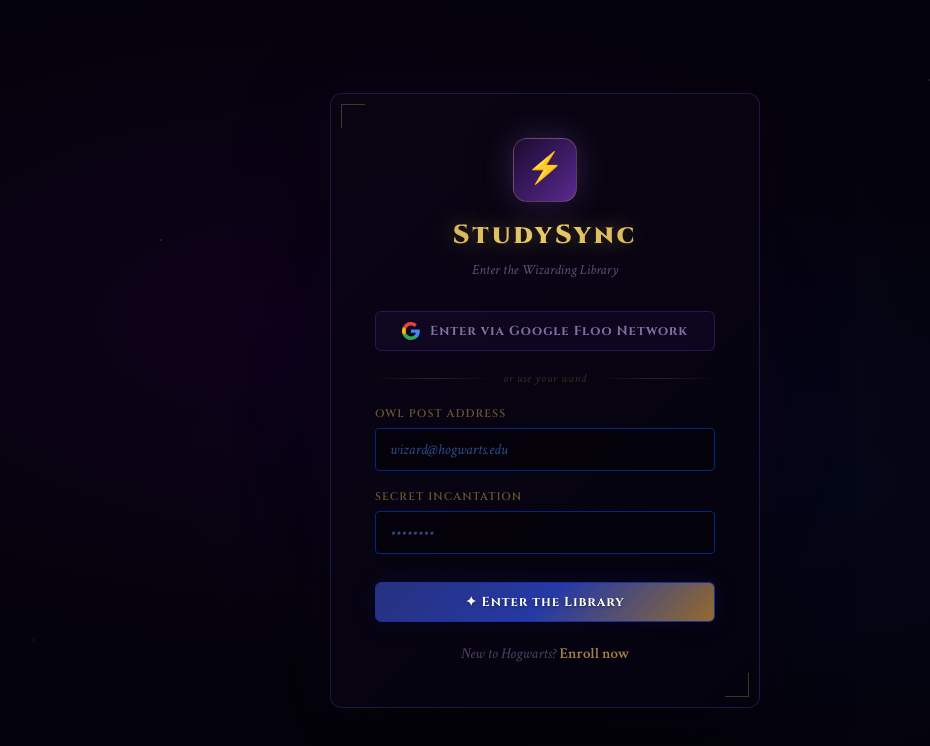
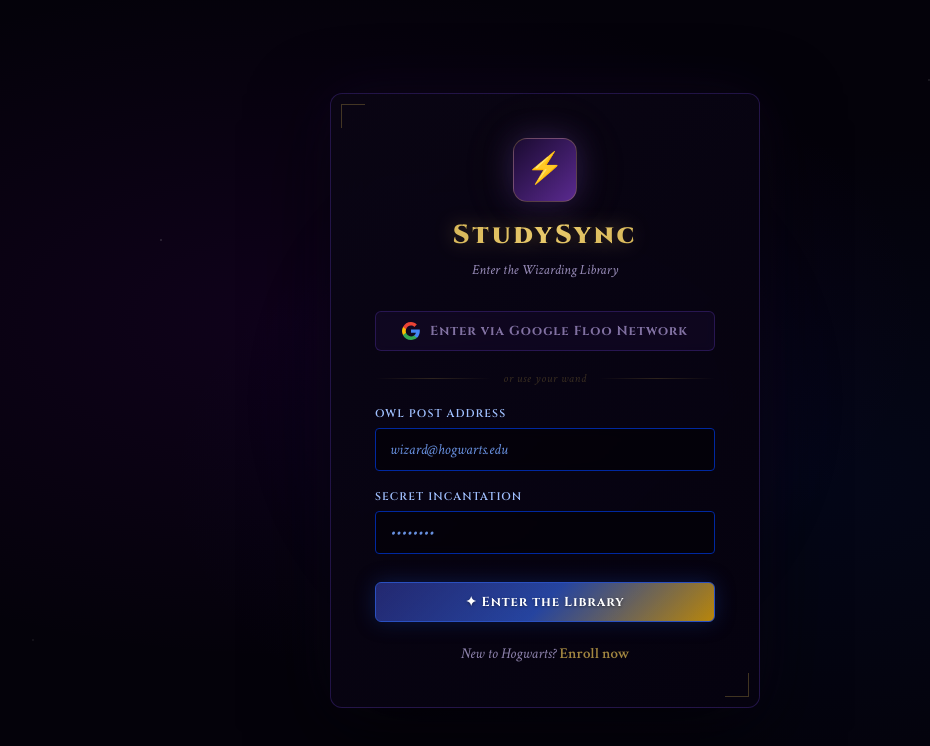
Before and after one commit to Harshitaonweb/StudySync, a React (Vite) app in the folder client/: page / in a window 1280 px wide. Shown: the top 746 px of the page, without its empty margins (95-1025 px from the left). Built offline with nearby package versions, Linux system fonts and the light colour scheme; no server answers.

Commit message:
Ui changed

```diff
--- a/client/src/App.css
+++ b/client/src/App.css
@@ -157,7 +157,7 @@
   font-size: 24px; font-weight: 700;
   color: var(--accent2);
   letter-spacing: 0.08em;
-  text-shadow: 0 0 30px var(--glow-accent), 0 2px 4px rgba(0,0,0,0.5);
+  text-shadow: 0 0 30px var(--glow-accent), 0 0 60px var(--glow), 0 2px 4px rgba(0,0,0,0.5);
 }
 .page-subtitle { font-size: 15px; color: var(--text2); margin-top: 5px; font-style: italic; }
 
@@ -192,8 +192,9 @@
 }
 .stat-card:hover {
   border-color: var(--border2);
-  box-shadow: var(--card-glow);
+  box-shadow: var(--card-glow), 0 0 40px var(--glow);
   transform: translateY(-2px);
+  animation: glowPulse 2s ease-in-out infinite;
 }
 
 .stat-icon {
@@ -270,8 +271,8 @@
 }
 .resource-card:hover {
   border-color: var(--border2);
-  transform: translateY(-4px);
-  box-shadow: var(--card-glow), 0 12px 40px rgba(0,0,0,0.5);
+  transform: translateY(-6px) scale(1.02);
+  box-shadow: var(--card-glow), 0 16px 50px rgba(0,0,0,0.6), 0 0 30px var(--glow);
 }
 .resource-card:hover::before { opacity: 1; }
 .resource-card:hover::after { opacity: 1; }
@@ -380,17 +381,17 @@
   letter-spacing: 0.12em;
   filter: drop-shadow(0 0 10px rgba(201,168,76,0.4));
 }
-.auth-logo p { font-size: 14px; color: rgba(180,160,220,0.5); margin-top: 8px; font-style: italic; }
+.auth-logo p { font-size: 14px; color: rgba(200,185,240,0.75); margin-top: 8px; font-style: italic; }
 
 .form-group { margin-bottom: 18px; }
 .form-label {
   display: block; font-family: 'Cinzel', serif;
   font-size: 11px; font-weight: 600;
-  color: rgba(201,168,76,0.5); margin-bottom: 7px;
+  color: var(--text2); margin-bottom: 7px;
   letter-spacing: 0.1em; text-transform: uppercase;
 }
 
-.auth-footer { text-align: center; margin-top: 22px; font-size: 15px; color: rgba(180,160,220,0.4); font-style: italic; }
+.auth-footer { text-align: center; margin-top: 22px; font-size: 15px; color: rgba(200,185,240,0.7); font-style: italic; }
 .auth-footer a { color: rgba(201,168,76,0.8); font-style: normal; font-weight: 600; }
 .auth-footer a:hover { color: #e8c96a; text-decoration: underline; }
 
@@ -449,7 +450,7 @@
 }
 .modal-title {
   font-family: 'Cinzel', serif; font-size: 17px; font-weight: 700;
-  color: var(--accent2); letter-spacing: 0.07em;
+  color: var(--text); letter-spacing: 0.07em;
   text-shadow: 0 0 15px var(--glow-accent);
 }
 
@@ -485,6 +486,12 @@
   box-shadow: 0 0 15px var(--glow);
 }
 
+.group-card-title {
+  font-family: 'Cinzel', serif; font-size: 14px; font-weight: 600;
+  color: var(--text); letter-spacing: 0.04em; margin-bottom: 6px;
+}
+.group-card-desc { font-size: 13px; color: var(--text2); font-style: italic; line-height: 1.5; }
+
 /* ══════════════════════════════════════════════════
    TAG INPUT
 ══════════════════════════════════════════════════ */
@@ -515,3 +522,49 @@
   .main { margin-left: 0; padding: 20px; max-width: 100vw; }
   .stats-row { grid-template-columns: repeat(2, 1fr); }
 }
+
+/* ══════════════════════════════════════════════════
+   MAGIC DIVIDER
+══════════════════════════════════════════════════ */
+.magic-divider {
+  position: relative;
+  height: 1px;
+  background: linear-gradient(90deg, transparent, var(--border2), var(--accent2), var(--border2), transparent);
+  margin: 24px 0;
+  overflow: hidden;
+}
+.magic-divider::after {
+  content: '';
+  position: absolute; top: 0; left: -60%;
+  width: 40%; height: 100%;
+  background: linear-gradient(90deg, transparent, rgba(255,255,255,0.6), transparent);
+  animation: magicDividerShimmer 3s ease-in-out infinite;
+}
+@keyframes magicDividerShimmer {
+  0%   { left: -60%; }
+  100% { left: 120%; }
+}
+
+/* ══════════════════════════════════════════════════
+   LOGO ICON HOVER GLOW
+══════════════════════════════════════════════════ */
+.logo-icon:hover {
+  box-shadow: 0 0 30px var(--glow), 0 0 15px var(--glow-accent), 0 0 50px var(--glow);
+  animation: glowPulse 1.5s ease-in-out infinite;
+  cursor: pointer;
+}
+
+/* ══════════════════════════════════════════════════
+   RECENT SCROLLS HEADING SHIMMER
+══════════════════════════════════════════════════ */
+.section-heading-shimmer {
+  background: linear-gradient(90deg, var(--text2) 0%, var(--accent2) 50%, var(--text2) 100%);
+  background-size: 200% auto;
+  -webkit-background-clip: text; background-clip: text;
+  -webkit-text-fill-color: transparent;
+  animation: textShimmer 3s linear infinite;
+}
+@keyframes textShimmer {
+  0%   { background-position: 0% center; }
+  100% { background-position: 200% center; }
+}
--- a/client/src/context/HouseContext.jsx
+++ b/client/src/context/HouseContext.jsx
@@ -7,7 +7,7 @@
     bg: '#1a0000', bg2: '#240500', bg3: '#300a00', bg4: '#3d1200',
     border: '#6b1a00', border2: '#a02800',
     glow: 'rgba(174,0,1,0.35)', glowAccent: 'rgba(238,186,48,0.25)',
-    textPrimary: '#fff5e0', textSecondary: '#ffb870', textDim: '#cc7040',
+    textPrimary: '#fff5e0', textSecondary: '#ffcc88', textDim: '#e08840',
     gradient: 'linear-gradient(135deg, #7a0000 0%, #ae0001 45%, #eeba30 100%)',
     gradientBg: 'radial-gradient(ellipse at 0% 0%, rgba(174,0,1,0.55) 0%, transparent 50%), radial-gradient(ellipse at 100% 0%, rgba(238,186,48,0.35) 0%, transparent 45%), radial-gradient(ellipse at 50% 100%, rgba(120,0,0,0.4) 0%, transparent 55%), radial-gradient(ellipse at 50% 50%, rgba(60,10,0,1) 0%, transparent 100%)',
     shimmer: 'linear-gradient(90deg, transparent, rgba(238,186,48,0.2), transparent)',
@@ -19,7 +19,7 @@
     bg: '#000f08', bg2: '#001a0e', bg3: '#002818', bg4: '#003820',
     border: '#005530', border2: '#008048',
     glow: 'rgba(26,122,64,0.35)', glowAccent: 'rgba(192,192,192,0.2)',
-    textPrimary: '#e0fff0', textSecondary: '#80d8a0', textDim: '#50a870',
+    textPrimary: '#e8fff2', textSecondary: '#88e8a8', textDim: '#50c878',
     gradient: 'linear-gradient(135deg, #003820 0%, #1a7a40 50%, #c0c0c0 100%)',
     gradientBg: 'radial-gradient(ellipse at 0% 100%, rgba(26,122,64,0.6) 0%, transparent 50%), radial-gradient(ellipse at 100% 0%, rgba(192,192,192,0.2) 0%, transparent 45%), radial-gradient(ellipse at 50% 50%, rgba(0,30,15,1) 0%, transparent 100%), radial-gradient(ellipse at 80% 80%, rgba(0,80,40,0.3) 0%, transparent 40%)',
     shimmer: 'linear-gradient(90deg, transparent, rgba(192,192,192,0.15), transparent)',
@@ -31,7 +31,7 @@
     bg: '#00020f', bg2: '#00051a', bg3: '#000a2a', bg4: '#001040',
     border: '#001870', border2: '#0028a0',
     glow: 'rgba(26,58,154,0.4)', glowAccent: 'rgba(184,134,11,0.25)',
-    textPrimary: '#e8f0ff', textSecondary: '#90b0f0', textDim: '#5878c0',
+    textPrimary: '#eef4ff', textSecondary: '#a0c0ff', textDim: '#6890e0',
     gradient: 'linear-gradient(135deg, #0a1060 0%, #1a3a9a 50%, #b8860b 100%)',
     gradientBg: 'radial-gradient(ellipse at 50% 0%, rgba(26,58,154,0.7) 0%, transparent 55%), radial-gradient(ellipse at 100% 100%, rgba(184,134,11,0.3) 0%, transparent 45%), radial-gradient(ellipse at 0% 100%, rgba(10,16,96,0.5) 0%, transparent 50%), radial-gradient(ellipse at 50% 50%, rgba(0,2,20,1) 0%, transparent 100%)',
     shimmer: 'linear-gradient(90deg, transparent, rgba(184,134,11,0.2), transparent)',
@@ -43,7 +43,7 @@
     bg: '#0f0a00', bg2: '#1a1000', bg3: '#261800', bg4: '#342200',
     border: '#5a3c00', border2: '#8a5c00',
     glow: 'rgba(212,160,0,0.35)', glowAccent: 'rgba(240,192,0,0.3)',
-    textPrimary: '#fff8d0', textSecondary: '#ffc840', textDim: '#c89020',
+    textPrimary: '#fffae0', textSecondary: '#ffd060', textDim: '#e0a020',
     gradient: 'linear-gradient(135deg, #8a5c00 0%, #d4a000 50%, #f0c000 100%)',
     gradientBg: 'radial-gradient(ellipse at 100% 0%, rgba(240,192,0,0.45) 0%, transparent 50%), radial-gradient(ellipse at 0% 100%, rgba(212,160,0,0.35) 0%, transparent 50%), radial-gradient(ellipse at 50% 50%, rgba(26,16,0,1) 0%, transparent 100%), radial-gradient(ellipse at 50% 0%, rgba(180,120,0,0.25) 0%, transparent 40%)',
     shimmer: 'linear-gradient(90deg, transparent, rgba(240,192,0,0.25), transparent)',
--- a/client/src/index.css
+++ b/client/src/index.css
@@ -1,24 +1,24 @@
 @import url('https://fonts.googleapis.com/css2?family=Cinzel:wght@400;600;700;900&family=Crimson+Text:ital,wght@0,400;0,600;1,400;1,600&display=swap');
 
 :root {
-  --primary:     #0e1a70;
-  --primary2:    #1a2fa0;
-  --accent:      #946b2d;
-  --accent2:     #c9a84c;
-  --bg:          #00020e;
-  --bg2:         #000518;
-  --bg3:         #000a28;
+  --primary:     #1a3a9a;
+  --primary2:    #2a50c0;
+  --accent:      #b8860b;
+  --accent2:     #daa520;
+  --bg:          #00020f;
+  --bg2:         #00051a;
+  --bg3:         #000a2a;
   --bg4:         #001040;
-  --border:      #001a5c;
-  --border2:     #002880;
-  --glow:        rgba(14,26,112,0.3);
-  --glow-accent: rgba(148,107,45,0.2);
-  --text:        #c8d8ff;
-  --text2:       #6e8ed4;
-  --text3:       #2d4d8a;
-  --gradient:    linear-gradient(135deg, #0e1a70, #1a2fa0, #946b2d);
-  --shimmer:     linear-gradient(90deg, transparent, rgba(148,107,45,0.15), transparent);
-  --card-glow:   0 0 30px rgba(14,26,112,0.4);
+  --border:      #001870;
+  --border2:     #0028a0;
+  --glow:        rgba(26,58,154,0.4);
+  --glow-accent: rgba(184,134,11,0.25);
+  --text:        #eef4ff;
+  --text2:       #a0c0ff;
+  --text3:       #6890e0;
+  --gradient:    linear-gradient(135deg, #0a1060, #1a3a9a, #b8860b);
+  --shimmer:     linear-gradient(90deg, transparent, rgba(184,134,11,0.2), transparent);
+  --card-glow:   0 0 30px rgba(26,58,154,0.5), 0 0 60px rgba(184,134,11,0.15);
   --radius:      6px;
   --radius-sm:   4px;
 }
@@ -86,6 +86,18 @@
   transform: translateY(-2px);
   filter: brightness(1.15);
 }
+/* Shimmer sweep on hover */
+.btn-primary::before {
+  content: '';
+  position: absolute; top: 0; left: -100%; width: 60%; height: 100%;
+  background: linear-gradient(90deg, transparent, rgba(255,255,255,0.25), transparent);
+  transform: skewX(-20deg);
+  transition: none;
+  pointer-events: none;
+}
+.btn-primary:hover::before {
+  animation: magicShimmer 0.7s ease forwards;
+}
 
 .btn-ghost {
   background: rgba(255,255,255,0.04);
@@ -106,6 +118,7 @@
   padding: 20px;
   position: relative;
   overflow: hidden;
+  box-shadow: inset 0 0 30px rgba(255,255,255,0.02), 0 0 20px var(--glow);
 }
 .card::before {
   content: '';
@@ -115,6 +128,23 @@
 }
 @keyframes shimmer {
   0% { opacity: 0.3; } 50% { opacity: 1; } 100% { opacity: 0.3; }
+}
+
+/* ── Magical animations ── */
+@keyframes magicShimmer {
+  0%   { left: -100%; opacity: 0; }
+  20%  { opacity: 1; }
+  100% { left: 150%; opacity: 0; }
+}
+
+@keyframes float {
+  0%, 100% { transform: translateY(0px); }
+  50%       { transform: translateY(-8px); }
+}
+
+@keyframes glowPulse {
+  0%, 100% { box-shadow: 0 0 10px var(--glow), 0 0 20px var(--glow); }
+  50%       { box-shadow: 0 0 25px var(--glow), 0 0 50px var(--glow), 0 0 10px var(--glow-accent); }
 }
 
 /* ── Input ── */
@@ -158,11 +188,12 @@
 .tag {
   display: inline-flex; align-items: center;
   padding: 3px 10px;
-  background: var(--glow);
-  color: var(--accent2);
+  background: rgba(255,255,255,0.06);
+  color: var(--text2);
   border: 1px solid var(--border2);
   border-radius: 3px;
   font-size: 12px;
   font-family: 'Crimson Text', serif;
   font-style: italic;
+  text-shadow: 0 0 8px var(--glow);
 }
--- a/client/src/pages/Dashboard.jsx
+++ b/client/src/pages/Dashboard.jsx
@@ -44,8 +44,11 @@
     <div>
       <div className="page-header">
         <div>
-          <div className="page-title">Welcome, {user?.name?.split(' ')[0]} ⚡</div>
-          <div className="page-subtitle">Your magical library awaits, young wizard</div>
+          <div className="page-title">
+            Welcome, {user?.name?.split(' ')[0]}&nbsp;
+            <span style={{ display: 'inline-block', animation: 'float 3s ease-in-out infinite', filter: 'drop-shadow(0 0 8px gold)' }}>⚡</span>
+          </div>
+          <div className="page-subtitle" style={{ color: 'var(--text2)' }}>Your magical library awaits, young wizard</div>
         </div>
         <button className="btn btn-primary" onClick={() => setModal('add')}>✦ Add Scroll</button>
       </div>
```
